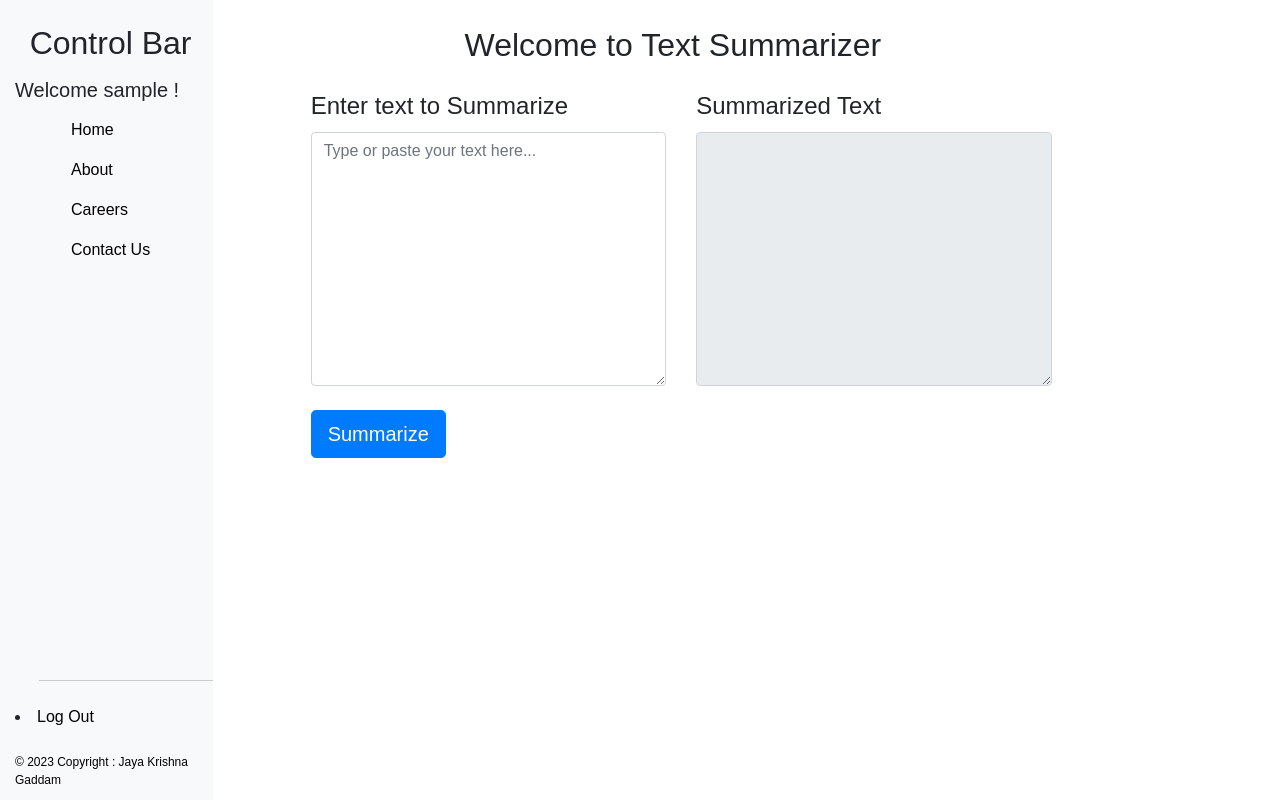
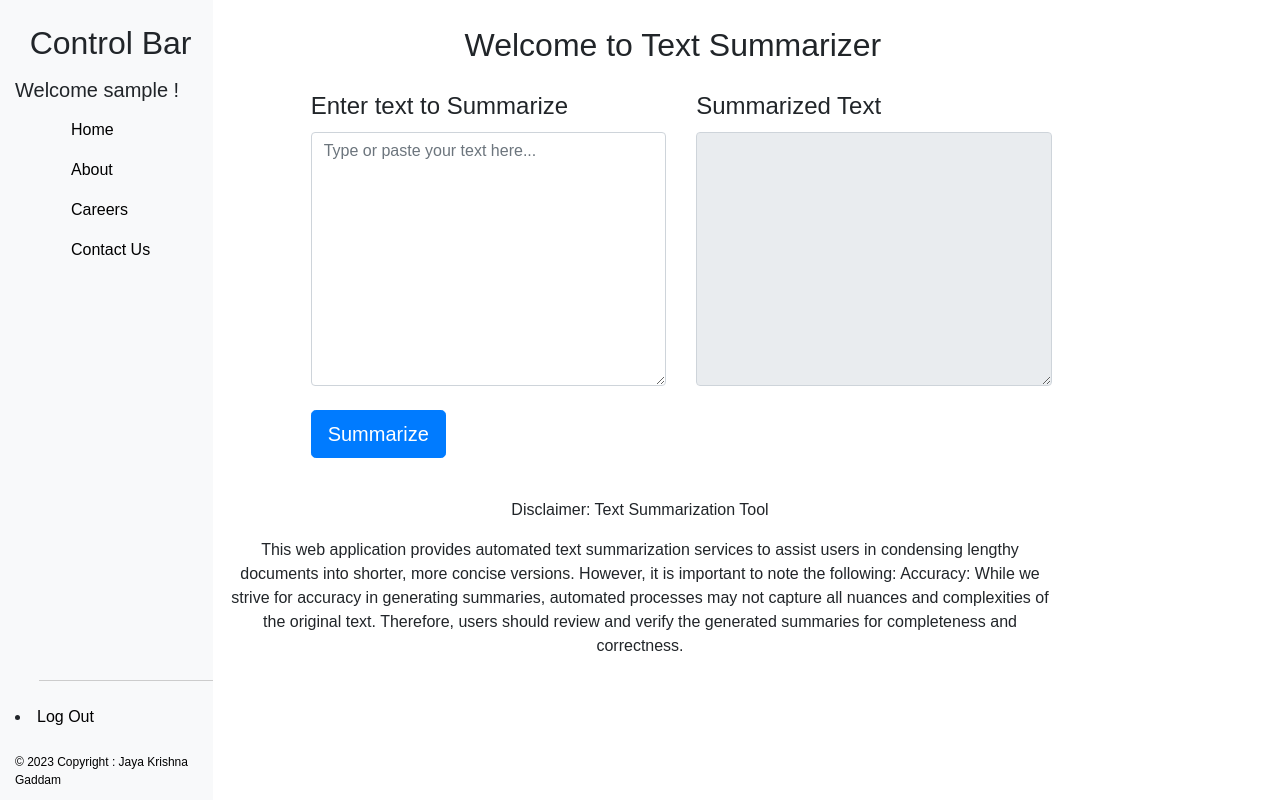
Before and after one commit to jayakrishnagaddam/Text-Summarization, a Flask app: a page that uses templates/homepage.html in a window 1280 px wide. Run offline with Flask 3, Linux system fonts and the light colour scheme; some libraries are stand-ins or nearby versions.

Commit message:
Added Improvements

```diff
--- a/app.py
+++ b/app.py
@@ -30,7 +30,9 @@ def login():
 def homepage(name):
     return render_template('homepage.html', name=name)
 
-
+@app.route('/home')
+def home():
+    return render_template('home.html')
 @app.route('/careers')
 def careers():
     return render_template('careers.html')
--- a/templates/homepage.html
+++ b/templates/homepage.html
@@ -67,12 +67,7 @@
         list-style-type: none;
         margin-left: 24px;
     }
-    .table{
-        width: 60%;
-        padding-top: 4%;
-        position: relative;
-        left: 20%;
-    }
+
 
 
     </style>
@@ -87,7 +82,7 @@
                     <h5>Welcome {{name}} !</h5>
                     <ul id="rightid">
                         <li class="mt-3">
-                            <a style="color: black;" href="#">Home</a>
+                            <a style="color: black;" href="{{url_for('home')}}">Home</a>
                         </li>
                         <li class="mt-3">
                             <a style="color: black;" href="#">About</a>
@@ -113,18 +108,19 @@
             </div>
             <!-- Content Area -->
             <div class="col-md-8 content">
+                <div >
                 <h2 class="text-center" style="position:relative; left: 4%;">Welcome to Text Summarizer</h2>
                 <div class="">
 
-                    <div class="row" id="textid">
-                        <div class="col-md-6">
+                    <div class="row" id="textid" style="">
+                        <div class="col">
                             <div class="form-group">
                                 <label style="font-size: 24px;" for="inputText">Enter text to Summarize</label>
                                 <textarea class="form-control" id="inputText" rows="10" placeholder="Type or paste your text here..."></textarea>
                                 <button id="summarizeBtn" class="mt-4 btn btn-primary btn-lg">Summarize</button>
                             </div>
                         </div>
-                        <div class="col-md-6">
+                        <div class="col">
                             <div class="form-group">
                                 <label style="font-size: 24px;" for="summarizedText">Summarized Text</label>
                                 <textarea class="form-control" id="summarizedText" rows="10" readonly></textarea>
@@ -135,19 +131,24 @@
 
                 <script>
                     document.getElementById('summarizeBtn').addEventListener('click', function () {
-                        // Fetch input text
-                        var inputText = document.getElementById('inputText').value;
-
-                        // Perform summarization (you can replace this with your summarization logic)
-                        var summarizedText = summarize(inputText); // Placeholder function
-
-                        // Update summarized text area
+                          var inputText = document.getElementById('inputText').value;
+                       var summarizedText = summarize(inputText);
                         document.getElementById('summarizedText').value = summarizedText;
                     });
                 </script>
 
             </div>
+            <div class="text-center mt-4">
+               <p>Disclaimer: Text Summarization Tool</p>
 
+<p>This web application provides automated text summarization services to assist
+users in condensing lengthy documents into shorter, more concise versions. However,
+it is important to note the following:
+Accuracy: While we strive for accuracy in generating summaries, automated processes may
+ not capture all nuances and complexities of the original text. Therefore, users should review
+ and verify the generated summaries for completeness and correctness.</p>
+            </div>
+        </div>
         </div>
     </div>
     <!-- Bootstrap JS -->
```
Also changed, not shown: templates/home.html (+17 -0 lines).
